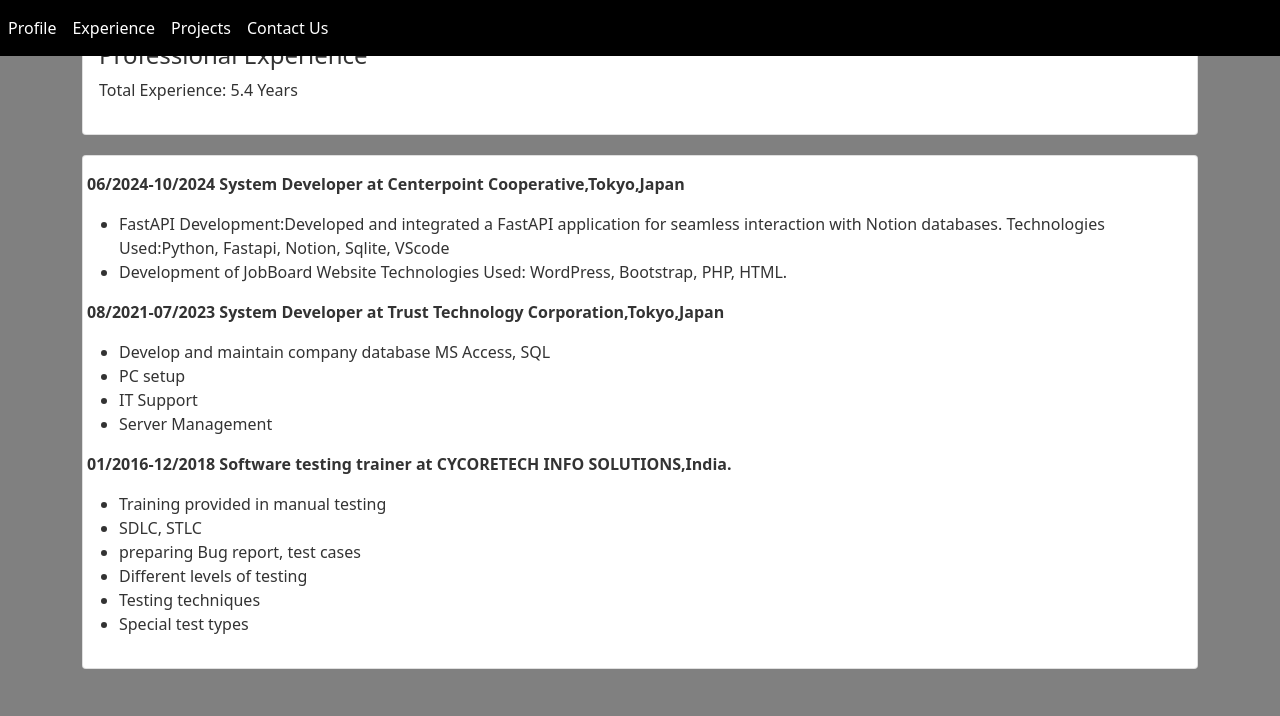
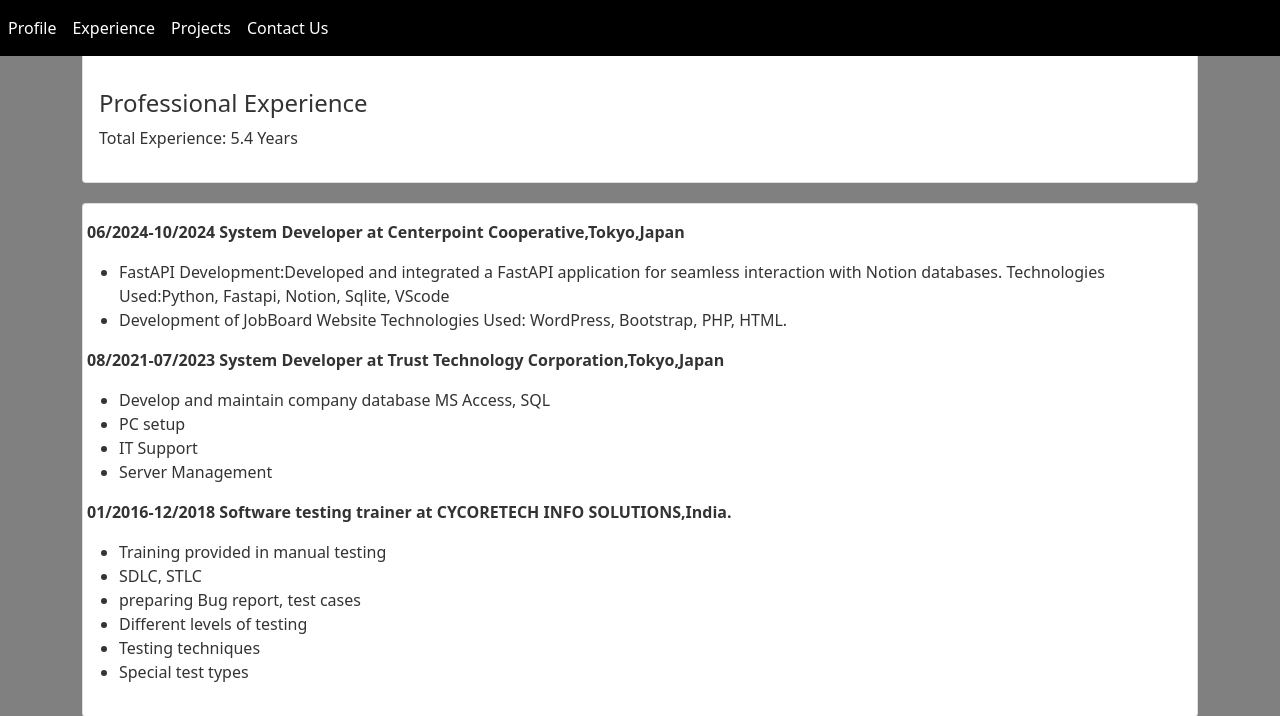
Before and after one commit to sreyamanohar/SreyaManohar-Portfolio, a Flask app: page /experience in a window 1280 px wide. Shown: the top 716 px of the page. Run offline with Flask 2, Linux system fonts and the light colour scheme; some libraries are stand-ins or nearby versions.

Commit message:
Update experience.html

```diff
--- a/templates/experience.html
+++ b/templates/experience.html
@@ -45,7 +45,7 @@
         data-aos="fade-up" data-aos-offset="10">
         <div class="row">
         <div class="col-lg-6 col-md-12">
-            <div class="card-body">
+            <div class="card-body mt-5">
             <div class="h4 mt-0 title">Professional Experience </div>
             <p>Total Experience: 5.4 Years </p>
             </div>
```
